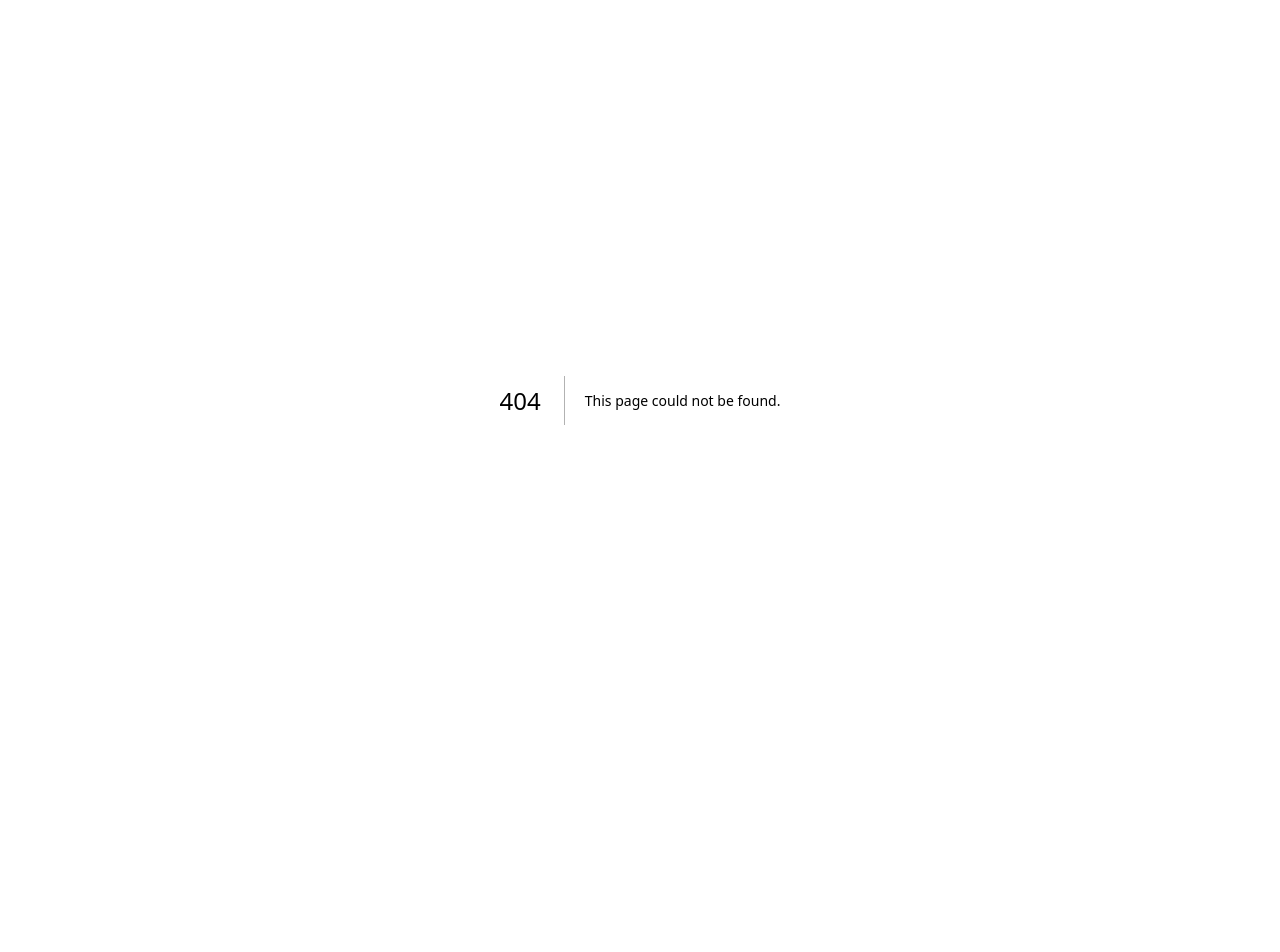
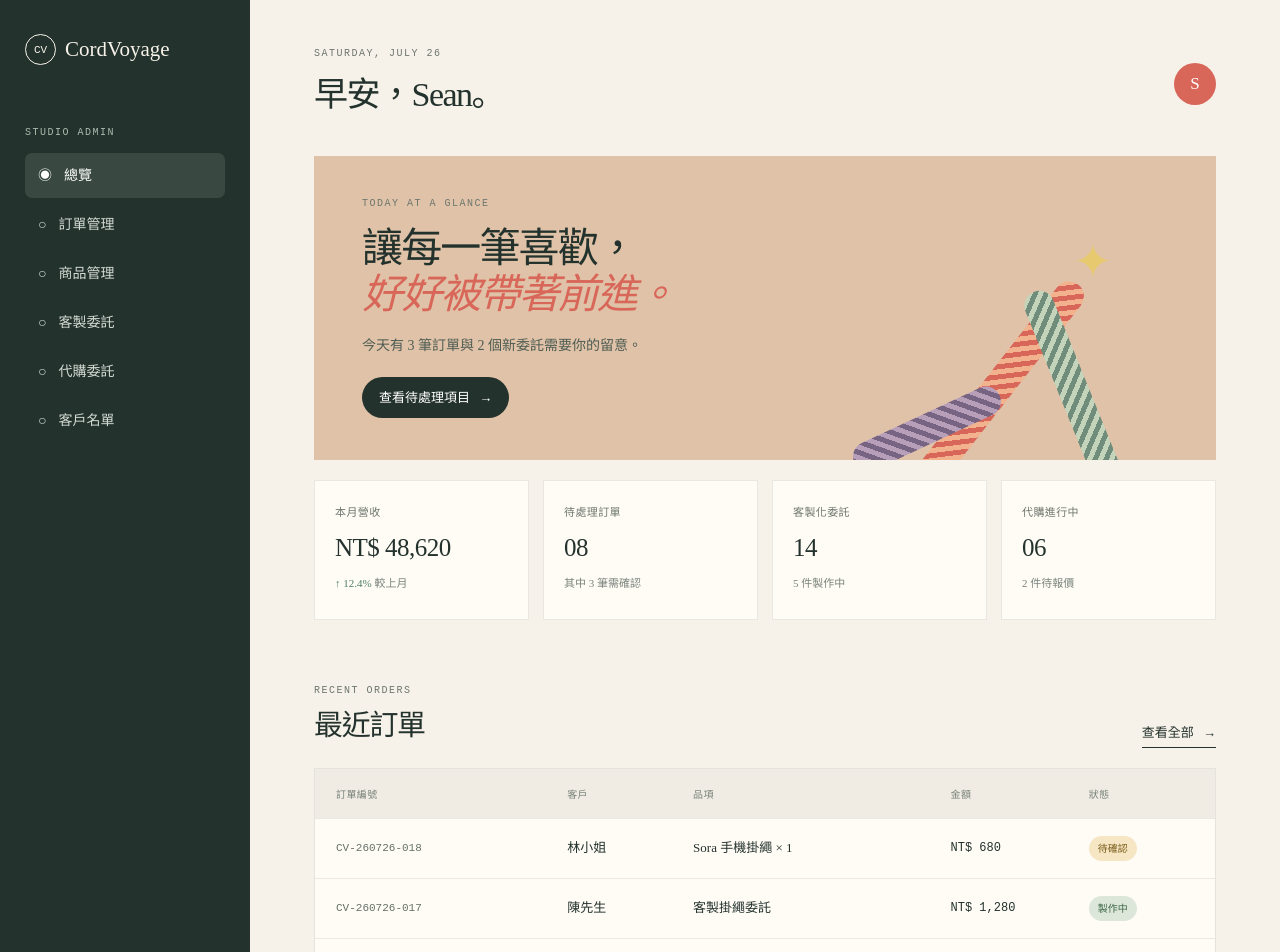
Before and after one commit to yuhsianghungg/hire-lab, a Next.js app: page /admin in a window 1280 px wide. Before the commit this address had no page. Shown: the top 952 px of the page. Before the commit the page ends 800 px from the top, so only its background shows below. Built offline with nearby package versions, Linux system fonts and the light colour scheme.

Commit message:
Add CordVoyage admin dashboard

```diff
--- /dev/null
+++ b/app/admin/page.tsx
@@ -0,0 +1,54 @@
+"use client";
+
+import { useState } from "react";
+
+const orders = [
+  { id: "CV-260726-018", customer: "林小姐", item: "Sora 手機掛繩 × 1", amount: "NT$ 680", status: "待確認", tone: "pending" },
+  { id: "CV-260726-017", customer: "陳先生", item: "客製掛繩委託", amount: "NT$ 1,280", status: "製作中", tone: "making" },
+  { id: "CV-260725-016", customer: "Yuki", item: "Nami 相機手腕繩 × 2", amount: "NT$ 1,760", status: "已出貨", tone: "shipped" },
+  { id: "CV-260725-015", customer: "王小姐", item: "海外代購委託", amount: "NT$ 3,450", status: "待報價", tone: "quote" },
+];
+
+export default function AdminPage() {
+  const [activeNav, setActiveNav] = useState("總覽");
+  const [notice, setNotice] = useState("");
+
+  const showNotice = (message: string) => {
+    setNotice(message);
+    window.setTimeout(() => setNotice(""), 2400);
+  };
+
+  return (
+    <main className="admin-shell">
+      <aside className="admin-sidebar">
+        <a className="admin-brand" href="/"><span>CV</span><b>CordVoyage</b></a>
+        <p className="admin-kicker">STUDIO ADMIN</p>
+        <nav className="admin-nav" aria-label="後台選單">
+          {["總覽", "訂單管理", "商品管理", "客製委託", "代購委託", "客戶名單"].map((item) => (
+            <button key={item} className={activeNav === item ? "active" : ""} onClick={() => { setActiveNav(item); item !== "總覽" && showNotice(`${item} 模組即將開放`); }}>
+              {item === "總覽" ? "◉" : "○"}<span>{item}</span>
+            </button>
+          ))}
+        </nav>
+        <div className="admin-side-bottom"><a href="/">↗ 查看商店</a><button onClick={() => showNotice("已安全登出（示範）")}>登出</button></div>
+      </aside>
+
+      <section className="admin-content">
+        <header className="admin-header"><div><p className="eyebrow">SATURDAY, JULY 26</p><h1>早安，Sean。</h1></div><div className="admin-avatar" aria-label="Sean 的帳號">S</div></header>
+
+        <section className="admin-hero-card"><div><p className="eyebrow">TODAY AT A GLANCE</p><h2>讓每一筆喜歡，<br /><em>好好被帶著前進。</em></h2><p>今天有 3 筆訂單與 2 個新委託需要你的留意。</p><button onClick={() => showNotice("已前往待處理訂單（示範）")}>查看待處理項目 <span>→</span></button></div><div className="admin-hero-art"><i></i><i></i><i></i><b>✦</b></div></section>
+
+        <section className="admin-stats" aria-label="營運摘要">
+          <article><p>本月營收</p><strong>NT$ 48,620</strong><small className="up">↑ 12.4% <span>較上月</span></small></article>
+          <article><p>待處理訂單</p><strong>08</strong><small>其中 3 筆需確認</small></article>
+          <article><p>客製化委託</p><strong>14</strong><small>5 件製作中</small></article>
+          <article><p>代購進行中</p><strong>06</strong><small>2 件待報價</small></article>
+        </section>
+
+        <section className="admin-section-head"><div><p className="eyebrow">RECENT ORDERS</p><h2>最近訂單</h2></div><button className="admin-link" onClick={() => showNotice("訂單管理模組即將開放")}>查看全部 <span>→</span></button></section>
+        <section className="orders-card"><div className="orders-row orders-label"><span>訂單編號</span><span>客戶</span><span>品項</span><span>金額</span><span>狀態</span></div>{orders.map((order) => <button className="orders-row order" key={order.id} onClick={() => showNotice(`開啟 ${order.id}（示範）`)}><span className="order-id">{order.id}</span><span>{order.customer}</span><span>{order.item}</span><strong>{order.amount}</strong><span><i className={`status ${order.tone}`}>{order.status}</i></span></button>)}</section>
+        {notice && <div className="admin-toast" role="status">{notice}</div>}
+      </section>
+    </main>
+  );
+}
```
Also changed, not shown: app/globals.css.
